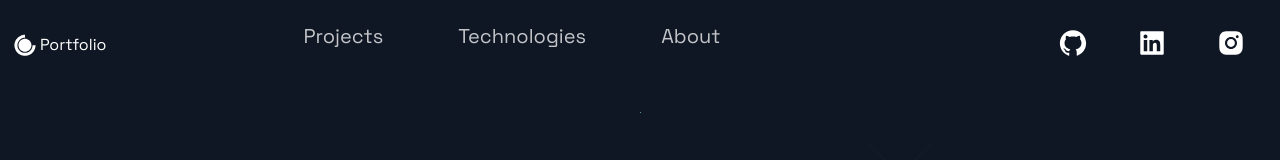
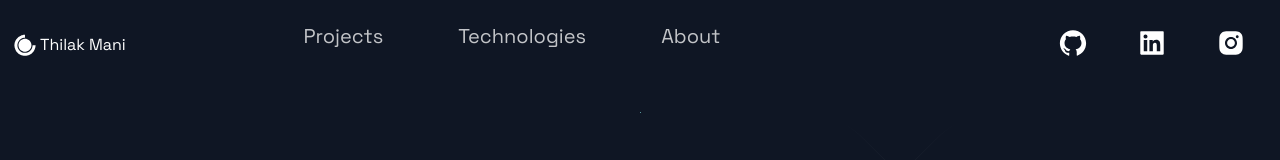
Before and after one commit to Thilakmani-dev/Thilakmani, a Next.js app: page / in a window 1280 px wide. Shown: the top 160 px of the page. Built offline with nearby package versions, Linux system fonts and the light colour scheme.

Commit message:
title, name changes

```diff
--- a/src/components/Header/Header.js
+++ b/src/components/Header/Header.js
@@ -17,7 +17,7 @@
     <Div1>
       <Link href='/'>
         <a style={{ display: 'flex', alignItems: 'center', color: 'white' }}>
-          <DiCssdeck size='3rem' /> <span>Portfolio</span>
+          <DiCssdeck size='3rem' /> <span>Thilak Mani</span>
         </a>
       </Link>
     </Div1>
--- a/src/pages/_document.js
+++ b/src/pages/_document.js
@@ -1,19 +1,19 @@
-import Document, { Head, Html, Main, NextScript } from 'next/document'
-import { ServerStyleSheet } from 'styled-components'
+import Document, { Head, Html, Main, NextScript } from 'next/document';
+import { ServerStyleSheet } from 'styled-components';
 
 export default class MyDocument extends Document {
   static async getInitialProps(ctx) {
-    const sheet = new ServerStyleSheet()
-    const originalRenderPage = ctx.renderPage
+    const sheet = new ServerStyleSheet();
+    const originalRenderPage = ctx.renderPage;
 
     try {
       ctx.renderPage = () =>
         originalRenderPage({
           enhanceApp: (App) => (props) =>
             sheet.collectStyles(<App {...props} />),
-        })
+        });
 
-      const initialProps = await Document.getInitialProps(ctx)
+      const initialProps = await Document.getInitialProps(ctx);
       return {
         ...initialProps,
         styles: (
@@ -22,16 +22,20 @@
             {sheet.getStyleElement()}
           </>
         ),
-      }
+      };
     } finally {
-      sheet.seal()
+      sheet.seal();
     }
   }
   render() {
     return (
       <Html lang='en-GB'>
         <Head>
-          <link href="https://fonts.googleapis.com/css2?family=Space+Grotesk:wght@300;400;500;600;700&display=swap" rel="stylesheet"/>
+          <title>Thilak Mani</title>
+          <link
+            href='https://fonts.googleapis.com/css2?family=Space+Grotesk:wght@300;400;500;600;700&display=swap'
+            rel='stylesheet'
+          />
         </Head>
         <body>
           <Main />
```
Also changed, not shown: public/images/thilak.png (added), 1 other file (tests, documents, lock files or other folders).
